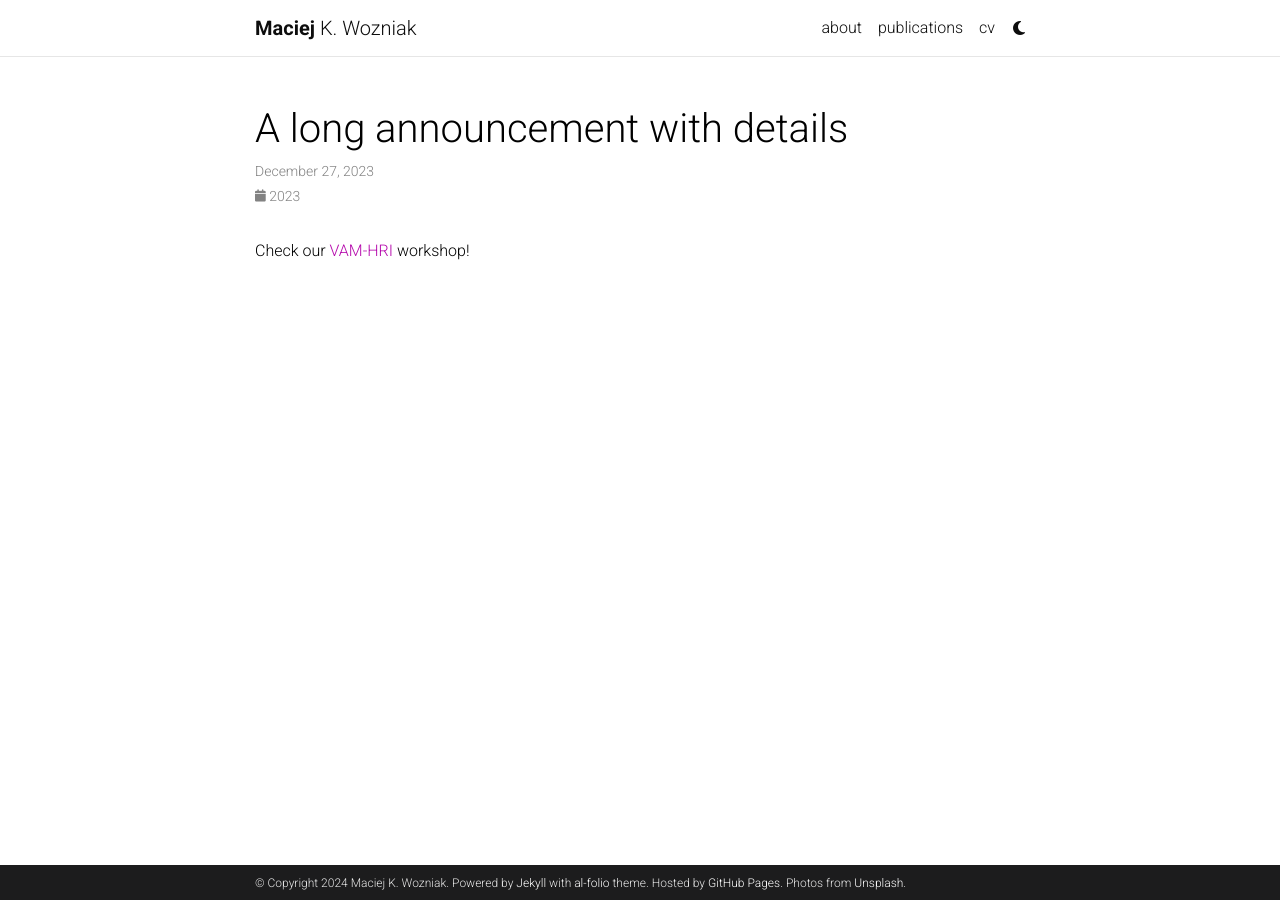
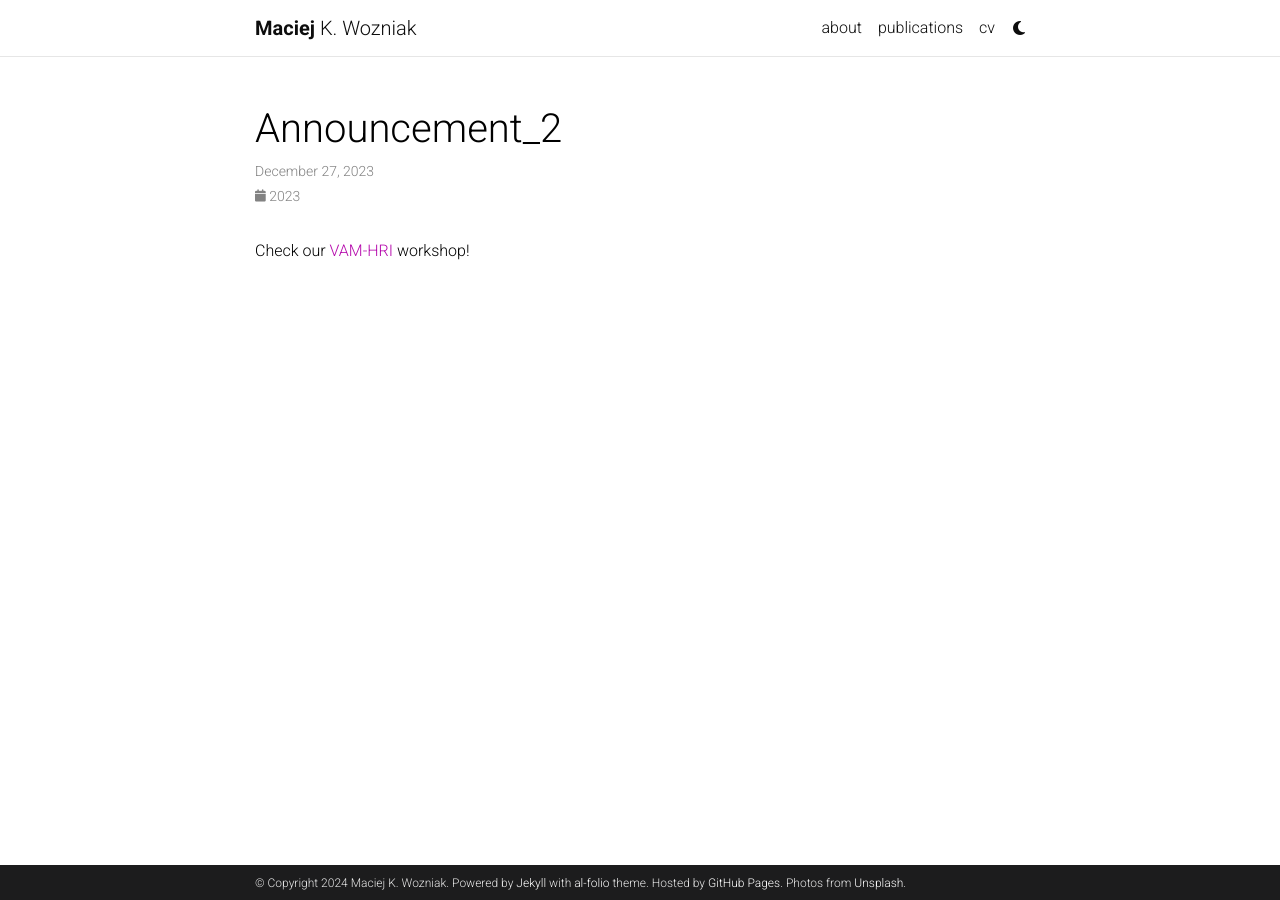
Before and after one commit to maxiuw/maxiuw.github.io, a Jekyll site: the page built from _news/announcement_2.md, in a window 1280 px wide. Built offline with Jekyll 4.4.1, drawn with Linux system fonts in a browser that asks for light colours; comment, search, counter and statistics services are not loaded; a style sheet for code colours, icons or effects is not loaded.

Commit message:
vam workshop

```diff
--- a/_news/announcement_2.md
+++ b/_news/announcement_2.md
@@ -1,13 +1,11 @@
 ---
 layout: post
-title: A long announcement with details
 date: 2023-12-27 16:11:00-0400
-inline: false
+inline: true
 related_posts: false
 ---
 
 Check our [VAM-HRI](https://vam-hri.github.io/) workshop!
-
 <!-- *** -->
 
 <!-- Jean shorts raw denim Vice normcore, art party High Life PBR skateboard stumptown vinyl kitsch. Four loko meh 8-bit, tousled banh mi tilde forage Schlitz dreamcatcher twee 3 wolf moon. Chambray asymmetrical paleo salvia, sartorial umami four loko master cleanse drinking vinegar brunch. <a href="https://www.pinterest.com">Pinterest</a> DIY authentic Schlitz, hoodie Intelligentsia butcher trust fund brunch shabby chic Kickstarter forage flexitarian. Direct trade <a href="https://en.wikipedia.org/wiki/Cold-pressed_juice">cold-pressed</a> meggings stumptown plaid, pop-up taxidermy. Hoodie XOXO fingerstache scenester Echo Park. Plaid ugh Wes Anderson, freegan pug selvage fanny pack leggings pickled food truck DIY irony Banksy.
```
